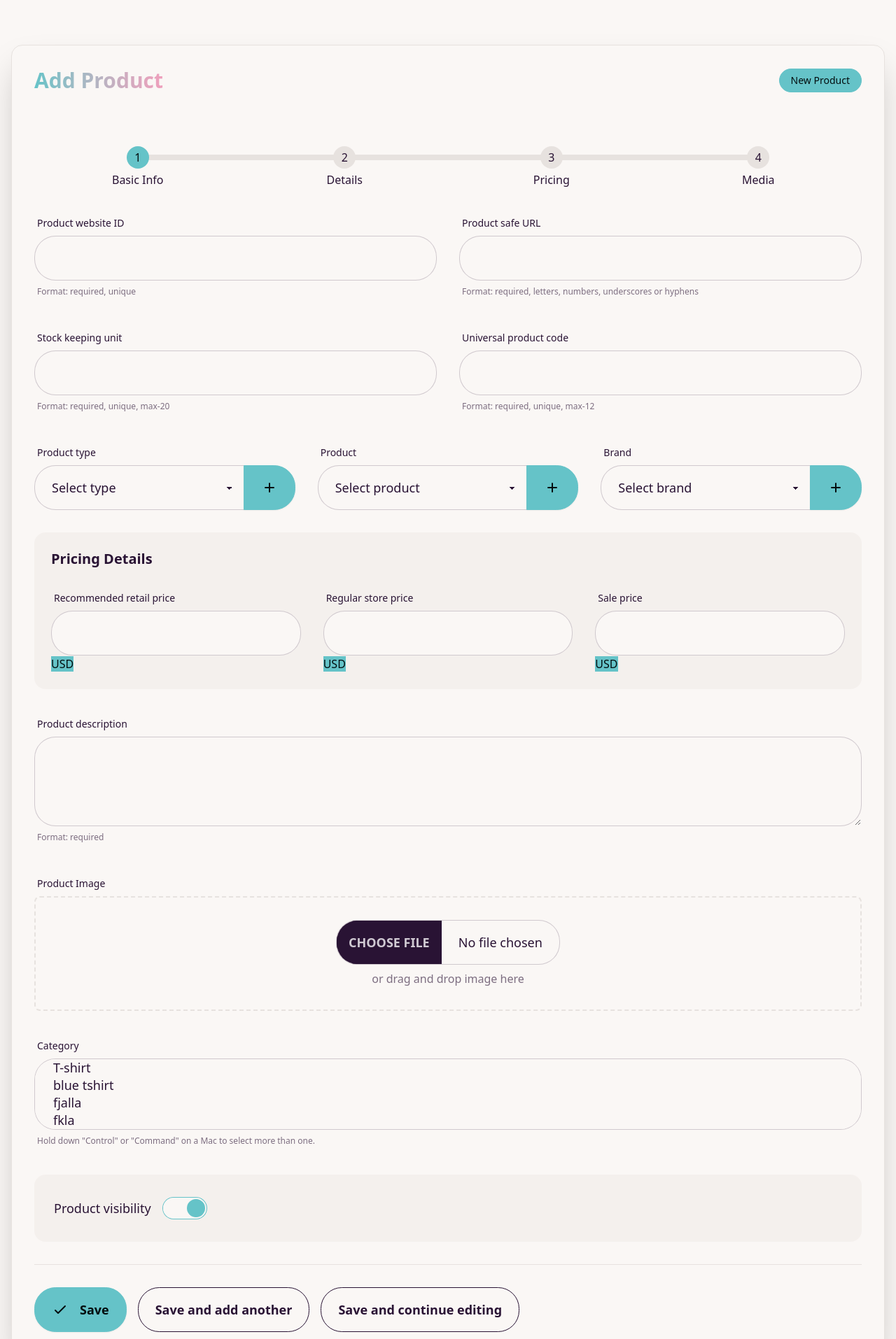
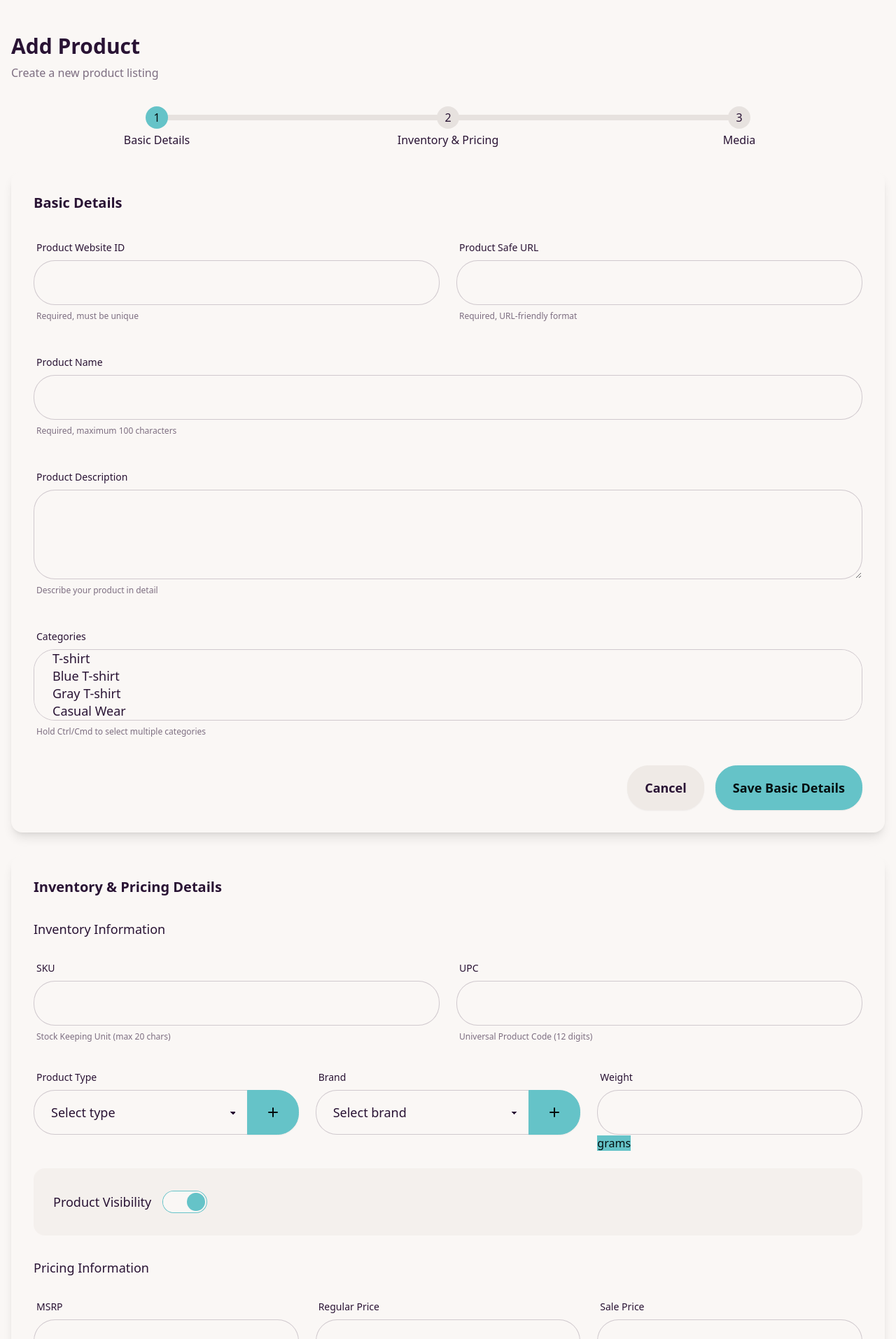
Before and after one commit to I-am-Stone/Eco-CRM-Website, a Django app: page /login/add_product/ in a window 1280 px wide. Shown: the part 65-1979 px from the top of the page at 70% size. Run offline with Django 4.2, Linux system fonts and the light colour scheme; style sheets or scripts are compiled from the project's sources; some libraries are stand-ins or nearby versions.

Commit message:
inventory details

```diff
--- a/dashboard/templates/dashboard/add_product.html
+++ b/dashboard/templates/dashboard/add_product.html
@@ -1,99 +1,139 @@
 {% extends 'dashboard/index.html' %}
 
 {% block add %}
-<div class="container mx-auto px-4 py-12">
-    <div class="card bg-base-100 shadow-2xl border border-base-300">
-        <div class="card-body p-8">
-            <div class="flex items-center justify-between mb-8">
-                <h2 class="text-3xl font-bold bg-clip-text text-transparent bg-gradient-to-r from-primary to-secondary">Add Product</h2>
-                <div class="badge badge-primary p-4">New Product</div>
+<div class="bg-base-100 min-h-screen">
+    <div class="container mx-auto px-4 py-8">
+        <!-- Header -->
+        <div class="mb-8">
+            <h2 class="text-3xl font-bold text-base-content">Add Product</h2>
+            <div class="text-base-content/60 mt-2">Create a new product listing</div>
         </div>
 
-            <form class="space-y-8" method="POST" action="{% url 'add' %}">
-                {% csrf_token %}
-                <!-- Progress Steps -->
-                <div class="flex justify-between mb-8">
+        <!-- Form Navigation -->
+        <div class="mb-8">
             <ul class="steps steps-horizontal w-full">
-                        <li class="step step-primary">Basic Info</li>
-                        <li class="step">Details</li>
-                        <li class="step">Pricing</li>
+                <li class="step step-primary">Basic Details</li>
+                <li class="step">Inventory & Pricing</li>
                 <li class="step">Media</li>
             </ul>
         </div>
 
-                <!-- Basic Product Information -->
-                <div class="grid grid-cols-1 md:grid-cols-2 gap-8">
+        <!-- Basic Details Form -->
+        <form id="basic-details-form" class="mb-8">
+            {% csrf_token %}
+            <div class="card bg-base-100 shadow-lg">
+                <div class="card-body space-y-6">
+                    <h3 class="card-title text-xl">Basic Details</h3>
+
+                    <div class="grid grid-cols-1 md:grid-cols-2 gap-6">
                         <div class="form-control">
                             <label class="label">
-                            <span class="label-text font-medium">Product website ID</span>
+                                <span class="label-text font-medium">Product Website ID</span>
                             </label>
                             <input name="website_id" type="text" class="input input-bordered input-lg focus:input-primary transition-all duration-200" required />
                             <label class="label">
-                            <span class="label-text-alt text-base-content/60">Format: required, unique</span>
+                                <span class="label-text-alt text-base-content/60">Required, must be unique</span>
                             </label>
                         </div>
 
                         <div class="form-control">
                             <label class="label">
-                            <span class="label-text font-medium">Product safe URL</span>
+                                <span class="label-text font-medium">Product Safe URL</span>
                             </label>
-                        <input type="text" name="safe_url" class="input input-bordered input-lg focus:input-primary transition-all duration-200" required />
+                            <input name="safe_url" type="text" class="input input-bordered input-lg focus:input-primary transition-all duration-200" required />
                             <label class="label">
-                            <span class="label-text-alt text-base-content/60">Format: required, letters, numbers, underscores or hyphens</span>
+                                <span class="label-text-alt text-base-content/60">Required, URL-friendly format</span>
                             </label>
                         </div>
                     </div>
 
-                <!-- Inventory Information -->
-                <div class="grid grid-cols-1 md:grid-cols-2 gap-8">
                     <div class="form-control">
                         <label class="label">
-                            <span class="label-text font-medium">Stock keeping unit</span>
+                            <span class="label-text font-medium">Product Name</span>
                         </label>
-                        <input type="text" name="sku" class="input input-bordered input-lg focus:input-primary transition-all duration-200" required maxlength="20" />
+                        <input name="product_name" type="text" class="input input-bordered input-lg focus:input-primary transition-all duration-200" required />
                         <label class="label">
-                            <span class="label-text-alt text-base-content/60">Format: required, unique, max-20</span>
+                            <span class="label-text-alt text-base-content/60">Required, maximum 100 characters</span>
                         </label>
                     </div>
 
                     <div class="form-control">
                         <label class="label">
-                            <span class="label-text font-medium">Universal product code</span>
+                            <span class="label-text font-medium">Product Description</span>
+                        </label>
+                        <textarea name="description" class="textarea textarea-bordered min-h-32 focus:textarea-primary transition-all duration-200" required></textarea>
+                        <label class="label">
+                            <span class="label-text-alt text-base-content/60">Describe your product in detail</span>
+                        </label>
+                    </div>
+
+                    <div class="form-control">
+                        <label class="label">
+                            <span class="label-text font-medium">Categories</span>
+                        </label>
+                        <select class="select select-bordered select-lg w-full focus:select-primary transition-all duration-200" multiple>
+                            <option>T-shirt</option>
+                            <option>Blue T-shirt</option>
+                            <option>Gray T-shirt</option>
+                            <option>Casual Wear</option>
+                            <option>Summer Collection</option>
+                        </select>
+                        <label class="label">
+                            <span class="label-text-alt text-base-content/60">Hold Ctrl/Cmd to select multiple categories</span>
+                        </label>
+                    </div>
+
+                    <div class="flex justify-end gap-4">
+                        <button type="button" class="btn btn-lg">Cancel</button>
+                        <button type="submit" class="btn btn-lg btn-primary">Save Basic Details</button>
+                    </div>
+                </div>
+            </div>
+        </form>
+
+        <!-- Inventory and Pricing Form -->
+        <form id="inventory-pricing-form" class="mb-8">
+            {% csrf_token %}
+            <div class="card bg-base-100 shadow-lg">
+                <div class="card-body space-y-6">
+                    <h3 class="card-title text-xl">Inventory & Pricing Details</h3>
+
+                    <!-- Inventory Section -->
+                    <div class="space-y-6">
+                        <h4 class="text-lg font-medium">Inventory Information</h4>
+
+                        <div class="grid grid-cols-1 md:grid-cols-2 gap-6">
+                            <div class="form-control">
+                                <label class="label">
+                                    <span class="label-text font-medium">SKU</span>
+                                </label>
+                                <input type="text" name="sku" class="input input-bordered input-lg focus:input-primary transition-all duration-200" required maxlength="20" />
+                                <label class="label">
+                                    <span class="label-text-alt text-base-content/60">Stock Keeping Unit (max 20 chars)</span>
+                                </label>
+                            </div>
+
+                            <div class="form-control">
+                                <label class="label">
+                                    <span class="label-text font-medium">UPC</span>
                                 </label>
                                 <input type="text" name="upc" class="input input-bordered input-lg focus:input-primary transition-all duration-200" required maxlength="12" />
                                 <label class="label">
-                            <span class="label-text-alt text-base-content/60">Format: required, unique, max-12</span>
+                                    <span class="label-text-alt text-base-content/60">Universal Product Code (12 digits)</span>
                                 </label>
                             </div>
                         </div>
 
-                <!-- Product Details -->
-                <div class="grid grid-cols-1 md:grid-cols-3 gap-8">
+                        <div class="grid grid-cols-1 md:grid-cols-3 gap-6">
                             <div class="form-control">
                                 <label class="label">
-                            <span class="label-text font-medium">Product type</span>
+                                    <span class="label-text font-medium">Product Type</span>
                                 </label>
                                 <div class="join w-full">
                                     <select name="product_type" class="select select-bordered select-lg join-item w-full focus:select-primary transition-all duration-200">
                                         <option disabled selected>Select type</option>
                                     </select>
-                            <button class="btn btn-lg btn-primary join-item">
-                                <svg xmlns="http://www.w3.org/2000/svg" class="h-6 w-6" fill="none" viewBox="0 0 24 24" stroke="currentColor">
-                                    <path stroke-linecap="round" stroke-linejoin="round" stroke-width="2" d="M12 6v6m0 0v6m0-6h6m-6 0H6" />
-                                </svg>
-                            </button>
-                        </div>
-                    </div>
-
-                    <div class="form-control">
-                        <label class="label">
-                            <span class="label-text font-medium">Product</span>
-                        </label>
-                        <div class="join w-full">
-                            <select name="product" class="select select-bordered select-lg join-item w-full focus:select-primary transition-all duration-200">
-                                <option disabled selected>Select product</option>
-                            </select>
-                            <button class="btn btn-lg btn-primary join-item">
+                                    <button type="button" class="btn btn-lg btn-primary join-item">
                                         <svg xmlns="http://www.w3.org/2000/svg" class="h-6 w-6" fill="none" viewBox="0 0 24 24" stroke="currentColor">
                                             <path stroke-linecap="round" stroke-linejoin="round" stroke-width="2" d="M12 6v6m0 0v6m0-6h6m-6 0H6" />
                                         </svg>
@@ -106,115 +146,137 @@
                                     <span class="label-text font-medium">Brand</span>
                                 </label>
                                 <div class="join w-full">
-                            <select class="select select-bordered select-lg join-item w-full focus:select-primary transition-all duration-200">
+                                    <select name="brand" class="select select-bordered select-lg join-item w-full focus:select-primary transition-all duration-200">
                                         <option disabled selected>Select brand</option>
                                     </select>
-                            <button class="btn btn-lg btn-primary join-item">
+                                    <button type="button" class="btn btn-lg btn-primary join-item">
                                         <svg xmlns="http://www.w3.org/2000/svg" class="h-6 w-6" fill="none" viewBox="0 0 24 24" stroke="currentColor">
                                             <path stroke-linecap="round" stroke-linejoin="round" stroke-width="2" d="M12 6v6m0 0v6m0-6h6m-6 0H6" />
                                         </svg>
                                     </button>
                                 </div>
                             </div>
+
+                            <div class="form-control">
+                                <label class="label">
+                                    <span class="label-text font-medium">Weight</span>
+                                </label>
+                                <label class="input-group input-group-lg">
+                                    <input type="number" name="weight" class="input input-bordered input-lg w-full focus:input-primary transition-all duration-200" required />
+                                    <span class="bg-primary text-primary-content">grams</span>
+                                </label>
+                            </div>
                         </div>
 
-                <!-- Pricing Information -->
-                <div class="bg-base-200/50 p-6 rounded-2xl space-y-6">
-                    <h3 class="text-xl font-semibold mb-4">Pricing Details</h3>
-                    <div class="grid grid-cols-1 md:grid-cols-3 gap-8">
+                        <div class="form-control bg-base-200/50 p-6 rounded-2xl">
+                            <label class="label cursor-pointer justify-start gap-4">
+                                <span class="label-text text-lg font-medium">Product Visibility</span>
+                                <input type="checkbox" name="is_visible" class="toggle toggle-lg toggle-primary" checked />
+                            </label>
+                        </div>
+                    </div>
+
+                    <!-- Pricing Section -->
+                    <div class="space-y-6">
+                        <h4 class="text-lg font-medium">Pricing Information</h4>
+
+                        <div class="grid grid-cols-1 md:grid-cols-3 gap-6">
                             <div class="form-control">
                                 <label class="label">
-                                <span class="label-text font-medium">Recommended retail price</span>
+                                    <span class="label-text font-medium">MSRP</span>
                                 </label>
                                 <label class="input-group input-group-lg">
-                                <input type="number" step="0.01" max="999.99" class="input input-bordered input-lg w-full focus:input-primary transition-all duration-200" required />
+                                    <input type="number" name="msrp" step="0.01" max="999.99" class="input input-bordered input-lg w-full focus:input-primary transition-all duration-200" required />
                                     <span class="bg-primary text-primary-content">USD</span>
                                 </label>
                             </div>
 
                             <div class="form-control">
                                 <label class="label">
-                                <span class="label-text font-medium">Regular store price</span>
+                                    <span class="label-text font-medium">Regular Price</span>
                                 </label>
                                 <label class="input-group input-group-lg">
-                                <input type="number" step="0.01" max="999.99" class="input input-bordered input-lg w-full focus:input-primary transition-all duration-200" required />
+                                    <input type="number" name="regular_price" step="0.01" max="999.99" class="input input-bordered input-lg w-full focus:input-primary transition-all duration-200" required />
                                     <span class="bg-primary text-primary-content">USD</span>
                                 </label>
                             </div>
 
                             <div class="form-control">
                                 <label class="label">
-                                <span class="label-text font-medium">Sale price</span>
+                                    <span class="label-text font-medium">Sale Price</span>
                                 </label>
                                 <label class="input-group input-group-lg">
-                                <input type="number" step="0.01" max="999.99" class="input input-bordered input-lg w-full focus:input-primary transition-all duration-200" />
+                                    <input type="number" name="sale_price" step="0.01" max="999.99" class="input input-bordered input-lg w-full focus:input-primary transition-all duration-200" />
                                     <span class="bg-primary text-primary-content">USD</span>
                                 </label>
                             </div>
                         </div>
                     </div>
 
-                <!-- Product Description -->
+                    <div class="flex justify-end gap-4">
+                        <button type="button" class="btn btn-lg">Cancel</button>
+                        <button type="submit" class="btn btn-lg btn-primary">Save Inventory & Pricing</button>
+                    </div>
+                </div>
+            </div>
+        </form>
+
+        <!-- Media Form -->
+        <form id="media-form">
+            {% csrf_token %}
+            <div class="card bg-base-100 shadow-lg">
+                <div class="card-body space-y-6">
+                    <h3 class="card-title text-xl">Media</h3>
+
+                    <!-- Main Product Image -->
+                    <div class="space-y-4">
                         <div class="form-control">
                             <label class="label">
-                        <span class="label-text font-medium">Product description</span>
-                    </label>
-                    <textarea class="textarea textarea-bordered min-h-32 focus:textarea-primary transition-all duration-200" required></textarea>
-                    <label class="label">
-                        <span class="label-text-alt text-base-content/60">Format: required</span>
-                    </label>
-                </div>
-
-                <!-- Product Image -->
-                <div class="form-control">
-                    <label class="label">
-                        <span class="label-text font-medium">Product Image</span>
+                                <span class="label-text font-medium">Main Product Image</span>
                             </label>
                             <div class="border-2 border-dashed border-base-300 rounded-lg p-8 text-center hover:border-primary transition-colors duration-200">
-                        <input type="file" class="file-input file-input-bordered file-input-lg w-full max-w-xs" accept="image/*" />
+                                <input type="file" name="main_image" class="file-input file-input-bordered file-input-lg w-full max-w-xs" accept="image/*" required />
                                 <p class="mt-2 text-base-content/60">or drag and drop image here</p>
                             </div>
                         </div>
 
-                <!-- Category Selection -->
+                        <!-- Alt Text for Main Image -->
                         <div class="form-control">
                             <label class="label">
-                        <span class="label-text font-medium">Category</span>
+                                <span class="label-text font-medium">Alternative Text (Alt Text)</span>
                             </label>
-                    <select class="select select-bordered select-lg w-full focus:select-primary transition-all duration-200" multiple>
-                        <option>T-shirt</option>
-                        <option>blue tshirt</option>
-                        <option>fjalla</option>
-                        <option>fkla</option>
-                        <option>gray tshirt</option>
-                    </select>
+                            <input type="text" name="main_image_alt" class="input input-bordered input-lg focus:input-primary transition-all duration-200" placeholder="Describe the image for accessibility" required />
                             <label class="label">
-                        <span class="label-text-alt text-base-content/60">Hold down "Control" or "Command" on a Mac to select more than one.</span>
+                                <span class="label-text-alt text-base-content/60">Provide a clear description of the image for screen readers and SEO</span>
                             </label>
                         </div>
-
-                <!-- Visibility Toggle -->
-                <div class="form-control bg-base-200/50 p-6 rounded-2xl">
-                    <label class="label cursor-pointer justify-start gap-4">
-                        <span class="label-text text-lg font-medium">Product visibility</span>
-                        <input type="checkbox" class="toggle toggle-lg toggle-primary" checked />
-                    </label>
                     </div>
 
-                <!-- Form Actions -->
-                <div class="flex flex-wrap gap-4 pt-8 border-t border-base-300">
-                    <button class="btn btn-primary btn-lg">
-                        <svg xmlns="http://www.w3.org/2000/svg" class="h-6 w-6 mr-2" fill="none" viewBox="0 0 24 24" stroke="currentColor">
-                            <path stroke-linecap="round" stroke-linejoin="round" stroke-width="2" d="M5 13l4 4L19 7" />
-                        </svg>
-                        Save
-                    </button>
-                    <button class="btn btn-outline btn-lg">Save and add another</button>
-                    <button class="btn btn-outline btn-lg">Save and continue editing</button>
+                    <!-- Additional Product Images -->
+                    <div class="space-y-4">
+                        <div class="form-control">
+                            <label class="label">
+                                <span class="label-text font-medium">Additional Product Images</span>
+                            </label>
+                            <div class="border-2 border-dashed border-base-300 rounded-lg p-8 text-center hover:border-primary transition-colors duration-200">
+                                <input type="file" name="additional_images[]" class="file-input file-input-bordered file-input-lg w-full max-w-xs" accept="image/*" multiple />
+                                <p class="mt-2 text-base-content/60">Select multiple images or drag and drop them here</p>
+                            </div>
+                        </div>
+
+                        <!-- Dynamic Alt Text Fields for Additional Images -->
+                        <div id="additional-alt-texts" class="space-y-4">
+                            <!-- Additional alt text fields will be added here dynamically via JavaScript -->
+                        </div>
+                    </div>
+
+                    <div class="flex justify-end gap-4">
+                        <button type="button" class="btn btn-lg">Cancel</button>
+                        <button type="submit" class="btn btn-lg btn-primary">Save Media</button>
+                    </div>
+                </div>
             </div>
         </form>
     </div>
 </div>
-</div>
-
 {% endblock %}
```
Also changed, not shown: db.sqlite3. Lines whose indentation alone changed are shown as unchanged.
